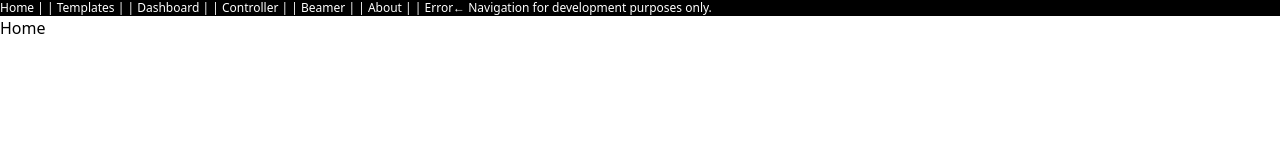
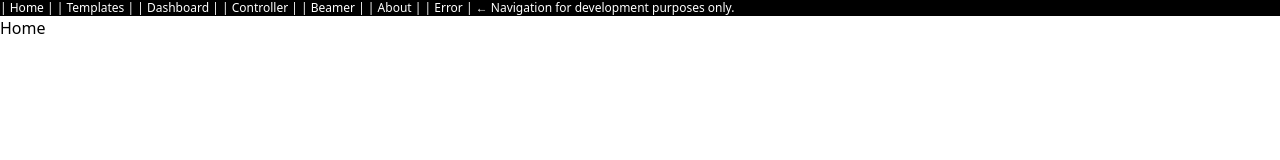
Before and after one commit to Lukileila/stagebeam, a React (Vite) app in the folder frontend/: page / in a window 1280 px wide. Shown: the top 160 px of the page. Built offline with nearby package versions, Linux system fonts and the light colour scheme.

Commit message:
just copyediting

```diff
--- a/frontend/src/components/Layout.jsx
+++ b/frontend/src/components/Layout.jsx
@@ -5,14 +5,14 @@ const Layout = () => {
     <div className="layout">
         <header>
             <nav className="bg-black text-white text-xs">
-                 <NavLink to="/">Home</NavLink> |
+                 <NavLink to="/">| Home</NavLink> |
                 | <NavLink to="templates">Templates</NavLink>  |
                 | <NavLink to="dashboard">Dashboard</NavLink>  |
                 | <NavLink to="controller">Controller</NavLink>  |
                 | <NavLink to="beamer">Beamer</NavLink>  |
                 | <NavLink to="about">About</NavLink>  |
                 | <NavLink to="error">Error</NavLink>
-                  <span>← Navigation for development purposes only.</span>
+                  <span> | ← Navigation for development purposes only.</span>
             </nav>
         </header>
         <main><Outlet/></main>
```
